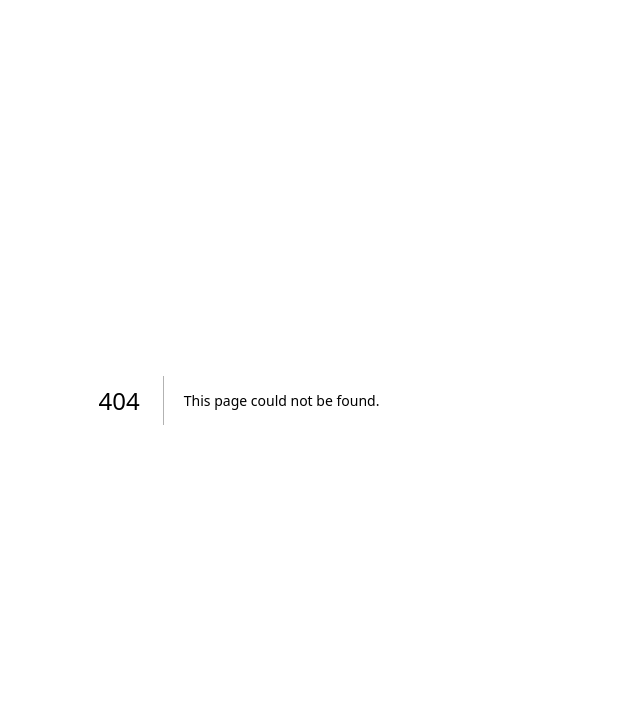
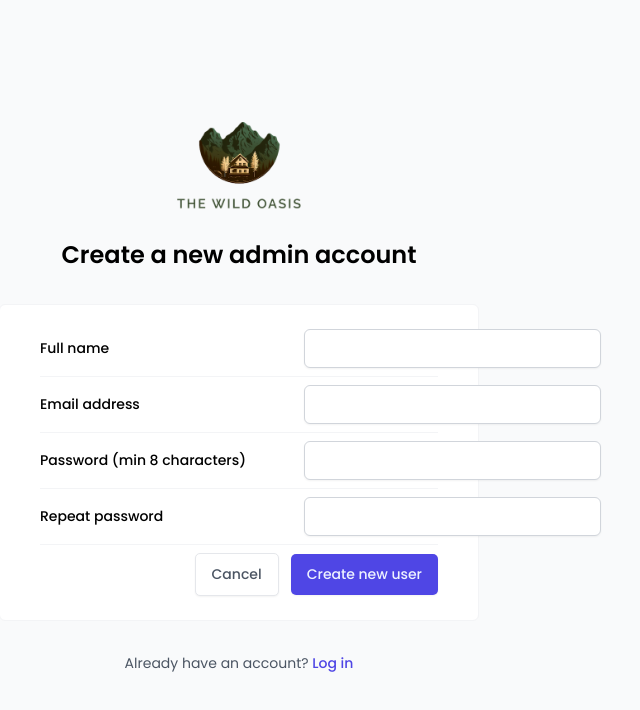
Before and after one commit to Nidhi28fg/wildoasis, a Next.js app: page /register in a window 1280 px wide. Before the commit this address had no page. Shown: the top 710 px of the page, without its empty margins (401-1041 px from the left). Built offline with nearby package versions, Linux system fonts and the light colour scheme; no server answers; a web font is replaced by a local one.

Commit message:
feat: Implement user registration functionality with dedicated pages and an API endpoint, alongside an initial login page.

```diff
--- a/app/(auth)/login/page.tsx
+++ b/app/(auth)/login/page.tsx
@@ -1,15 +1,22 @@
 import React from "react";
 import Logo from "@/components/Logo";
 import LoginForm from "@/features/authentication/LoginForm";
+import Link from "next/link";
 
 const Login = () => {
   return (
     <main className="min-h-screen grid bg-gray-50 dark:bg-gray-900 grid-cols-[420px] content-center justify-center gap-8 ">
-      <Logo width={124} height={89}/>
+      <Logo width={124} height={89} />
       <h4 className="text-[24px] font-semibold text-center leading-[1.4] dark:text-gray-100">
-        Log in to your account
+        Log for Admin
       </h4>
       <LoginForm />
+      <p className="text-center text-[14px] text-gray-600 dark:text-gray-300">
+        Don't have an account?{" "}
+        <Link href="/register" className="text-indigo-600 hover:text-indigo-700">
+          Sign up
+        </Link>
+      </p>
     </main>
   );
 };
--- /dev/null
+++ b/app/(auth)/register/page.tsx
@@ -0,0 +1,24 @@
+import React from "react";
+import Logo from "@/components/Logo";
+import RegisterForm from "@/features/authentication/RegisterForm";
+import Link from "next/link";
+
+const Register = () => {
+    return (
+        <main className="min-h-screen grid bg-gray-50 dark:bg-gray-900 grid-cols-[480px] content-center justify-center gap-8 py-12">
+            <Logo width={124} height={89} />
+            <h4 className="text-[24px] font-semibold text-center leading-[1.4] dark:text-gray-100">
+                Create a new admin account
+            </h4>
+            <RegisterForm />
+            <p className="text-center text-[14px] text-gray-600 dark:text-gray-300">
+                Already have an account?{" "}
+                <Link href="/login" className="text-indigo-600 hover:text-indigo-700 font-medium">
+                    Log in
+                </Link>
+            </p>
+        </main>
+    );
+};
+
+export default Register;
--- a/app/api/auth/register/route.ts
+++ b/app/api/auth/register/route.ts
@@ -5,10 +5,6 @@ import { db } from "@/lib/db";
 
 export const POST = async (req: NextRequest) => {
   try {
-    const token = await getToken({ req });
-
-    if (!token) return new Response("Unauthorised", { status: 401 });
-
     const { fullName, email, password } = await req.json();
 
     if (!fullName || !email || !password)
--- a/features/authentication/RegisterForm.tsx
+++ b/features/authentication/RegisterForm.tsx
@@ -1,11 +1,12 @@
 "use client";
 import React from "react";
+import { useRouter } from "next/navigation";
 import { FieldValues, SubmitHandler, useForm } from "react-hook-form";
 
 import FormRow from "@/components/FormRow";
 import Input from "@/components/Input";
 import Button from "@/components/Button";
-import {SpinnerMini} from "@/components/Loader";
+import { SpinnerMini } from "@/components/Loader";
 import { useRegister } from "./hooks/useRegister";
 
 const RegisterForm = () => {
@@ -25,10 +26,15 @@ const RegisterForm = () => {
     },
   });
 
+  const router = useRouter();
+
   const onSubmit: SubmitHandler<FieldValues> = (data) => {
     const { email, password, fullName } = data;
     registerUser({ email, password, fullName }, {
-      onSuccess: () => reset()
+      onSuccess: () => {
+        reset();
+        router.push("/login");
+      }
     });
   };
 
```
